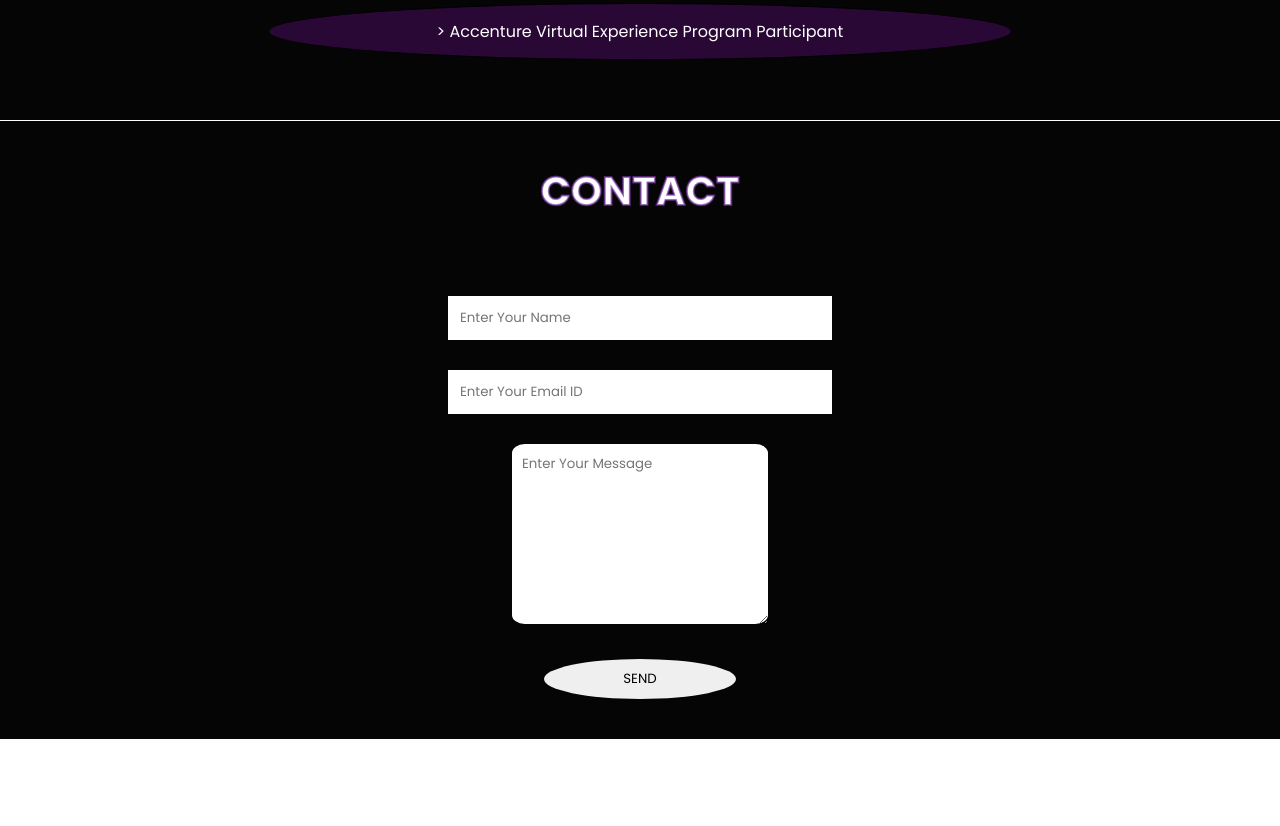
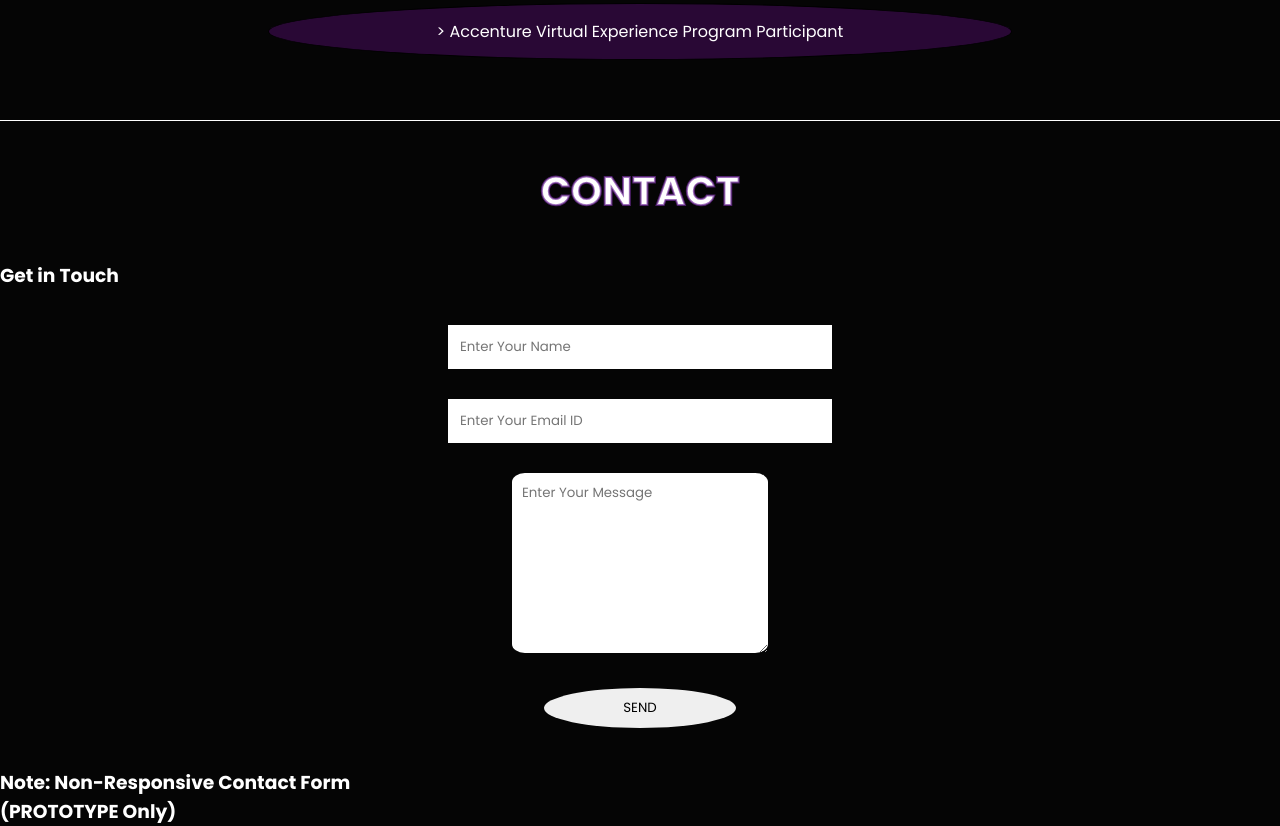
Before and after one commit to Trinath5183/Portfolio, a plain HTML site: page index.html in a window 1280 px wide. Shown: the part 2850-3676 px from the top of the page. Before the commit the page ends 3589 px from the top, so only its background shows below. Drawn offline with Linux system fonts and the light colour scheme.

Commit message:
index.html

```diff
--- a/index.html
+++ b/index.html
@@ -94,6 +94,7 @@
         </section>
         <section id="contact">
             <h1 class="headings">CONTACT</h1>
+            <h3 class="cont">Get in Touch</h3>
             <form action="" class=form>
                 <input type="text" name="name" class="input"
                  placeholder="Enter Your Name">
@@ -103,6 +104,8 @@
                 placeholder="Enter Your Message"></textarea>
                 <input type="submit" value="SEND" id="send">
             </form>
+            <h3 class="conti"><b>Note: Non-Responsive Contact Form<br>
+            (PROTOTYPE Only)</b><h3></h3>
         </section>
 
     </body>
```
